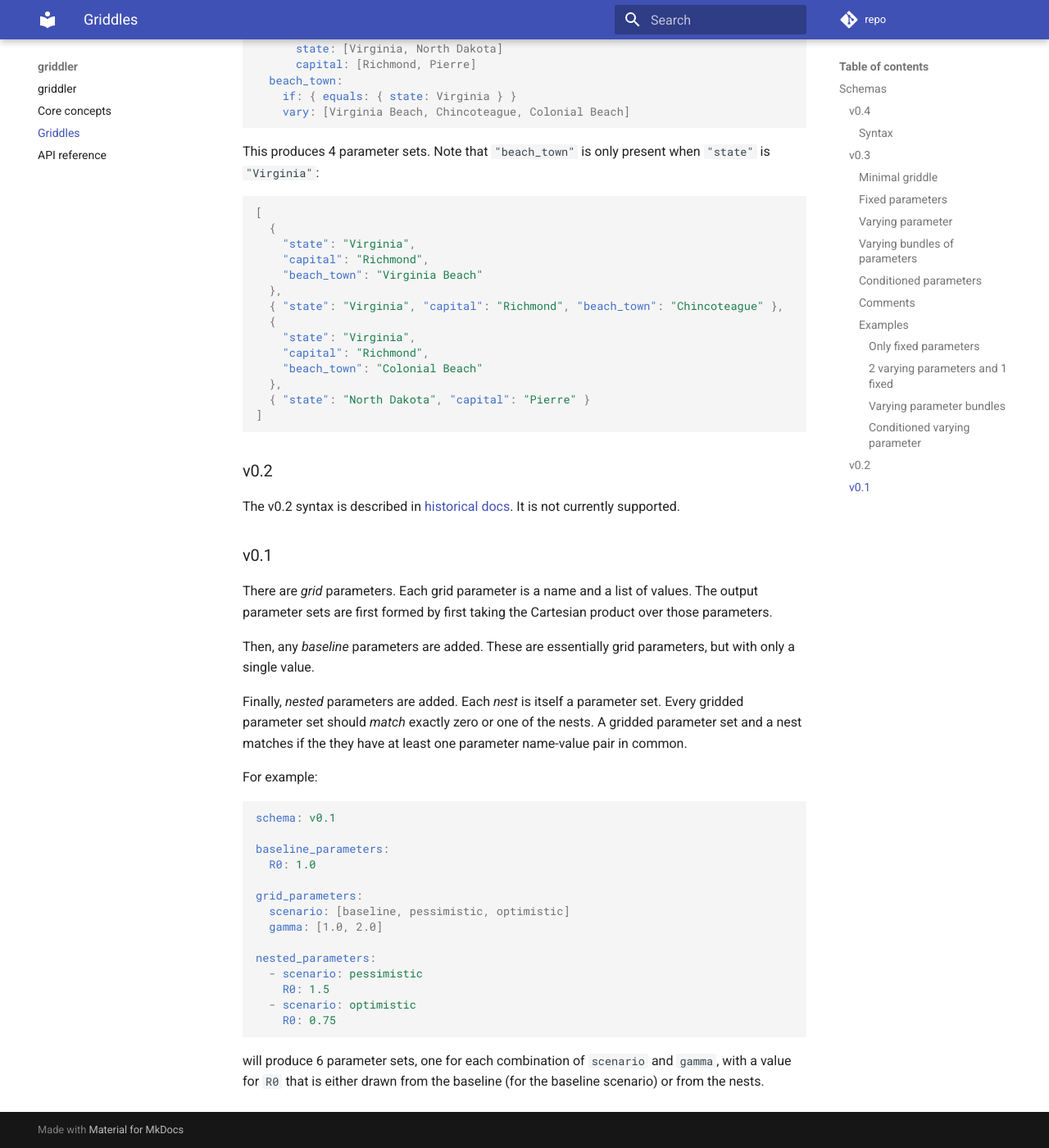
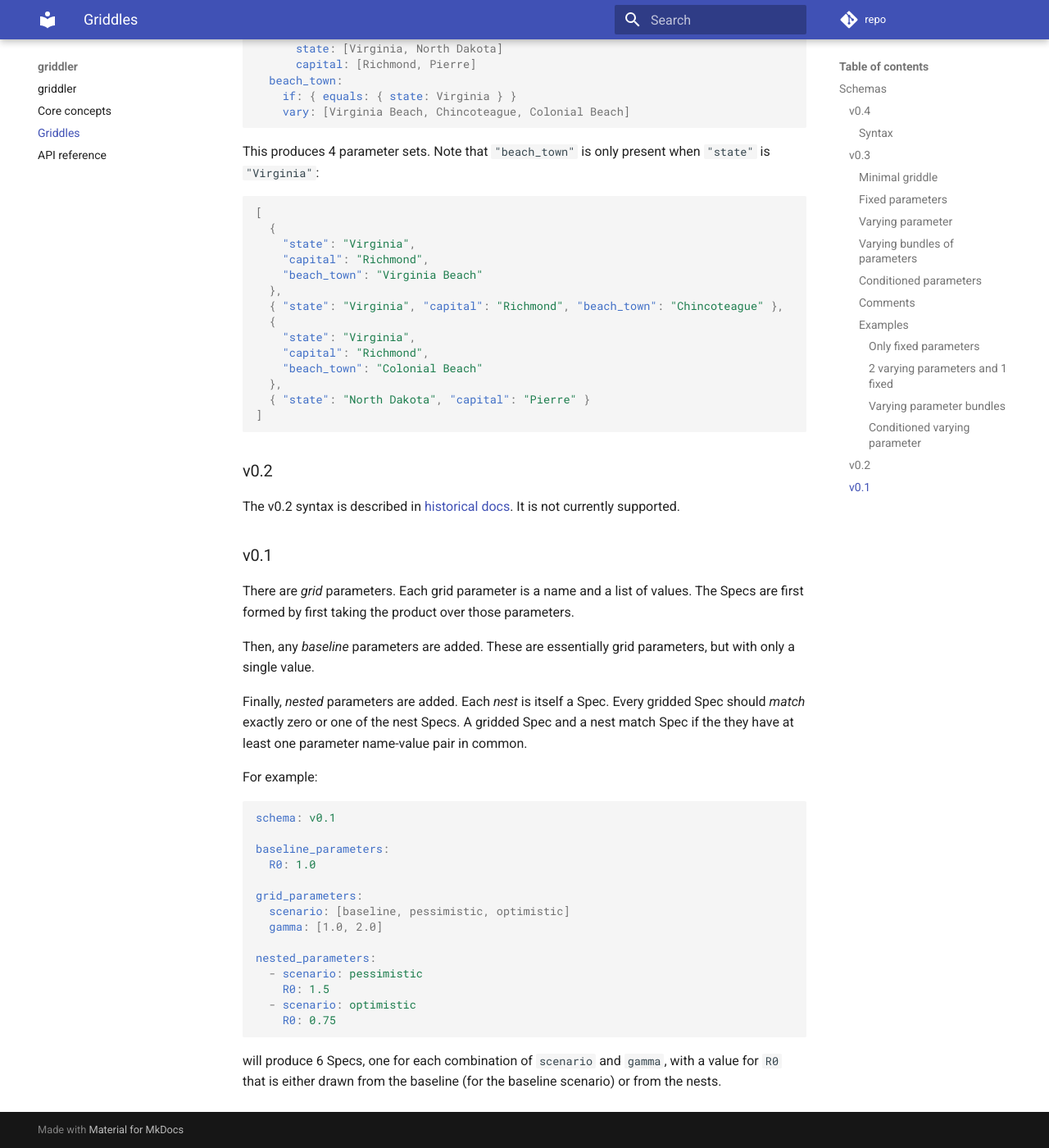
Before and after one commit to CDCgov/pygriddler, an MkDocs documentation site: the page built from docs/griddles.md, in a window 1280 px wide and 1400 px high, scrolled down 5984 px. Shown: the whole window at 82% size. Built offline with MkDocs 1.6.1 and Material for MkDocs 9.7.7, drawn with Linux system fonts in a browser that asks for light colours; nearby versions of some CDN libraries; library files that are not in the unit come from our copies; comment, search, counter and statistics services are not loaded.

Commit message:
Update to Spec formulation

````diff
--- a/docs/griddles.md
+++ b/docs/griddles.md
@@ -310,11 +310,11 @@ The v0.2 syntax is described in [historical docs](https://github.com/CDCgov/pygr
 
 ### v0.1
 
-There are _grid_ parameters. Each grid parameter is a name and a list of values. The output parameter sets are first formed by first taking the Cartesian product over those parameters.
+There are _grid_ parameters. Each grid parameter is a name and a list of values. The Specs are first formed by first taking the product over those parameters.
 
 Then, any _baseline_ parameters are added. These are essentially grid parameters, but with only a single value.
 
-Finally, _nested_ parameters are added. Each _nest_ is itself a parameter set. Every gridded parameter set should _match_ exactly zero or one of the nests. A gridded parameter set and a nest matches if the they have at least one parameter name-value pair in common.
+Finally, _nested_ parameters are added. Each _nest_ is itself a Spec. Every gridded Spec should _match_ exactly zero or one of the nest Specs. A gridded Spec and a nest match Spec if the they have at least one parameter name-value pair in common.
 
 For example:
 
@@ -335,4 +335,4 @@ nested_parameters:
     R0: 0.75
 ```
 
-will produce 6 parameter sets, one for each combination of `scenario` and `gamma`, with a value for `R0` that is either drawn from the baseline (for the baseline scenario) or from the nests.
+will produce 6 Specs, one for each combination of `scenario` and `gamma`, with a value for `R0` that is either drawn from the baseline (for the baseline scenario) or from the nests.
````
Also changed, not shown: 2 other files.
